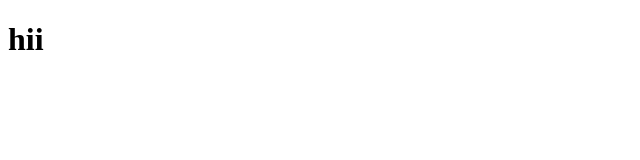
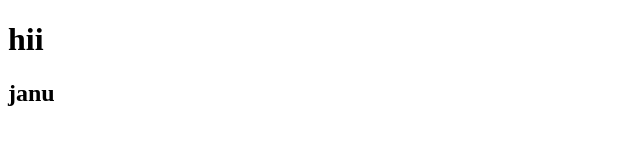
Before and after one commit to Sengar05/hello, a plain HTML site: page index.html in a window 1280 px wide. Shown: the full height of the page, 0-640 px from the left. Drawn offline with Linux system fonts and the light colour scheme.

Commit message:
seccommit

```diff
--- a/index.html
+++ b/index.html
@@ -5,5 +5,6 @@
     <body>
 
         <h1>hii</h1>
+        <h2>janu</h2>
     </body>
 </html>
```
